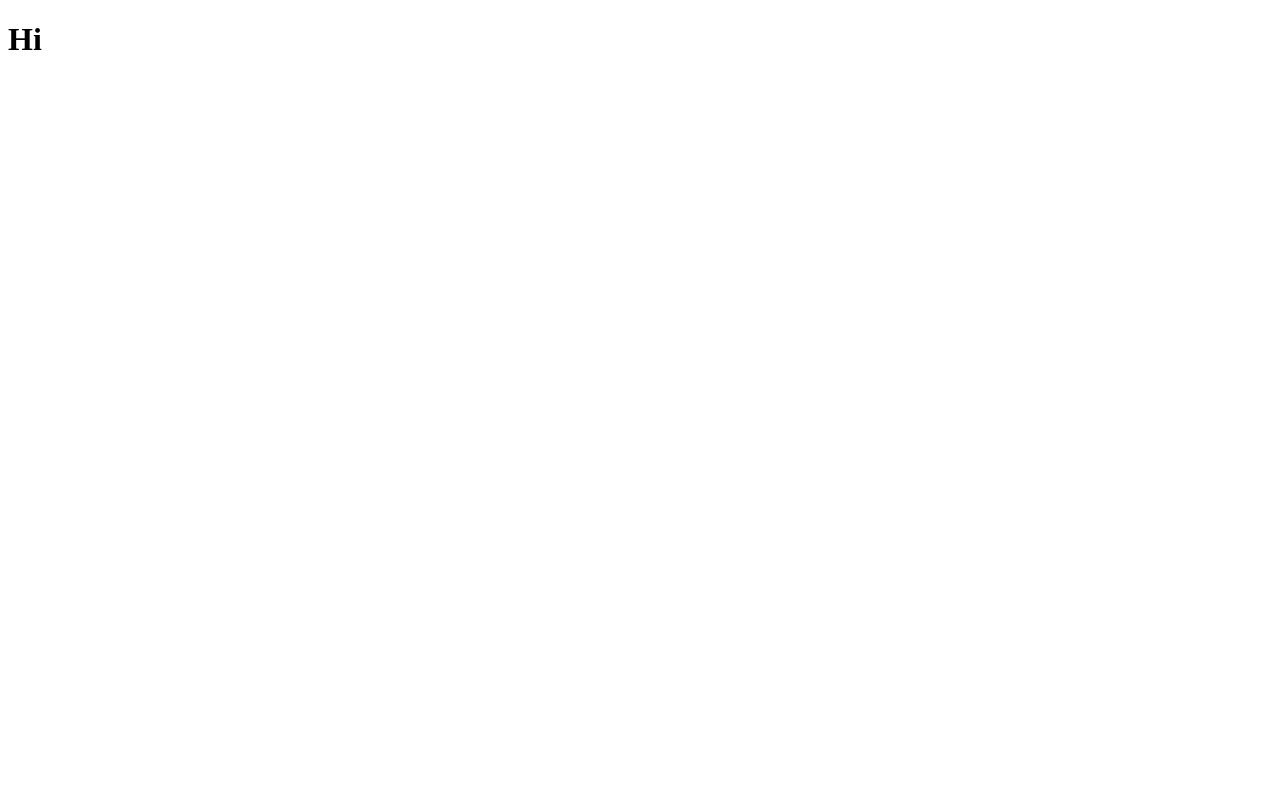
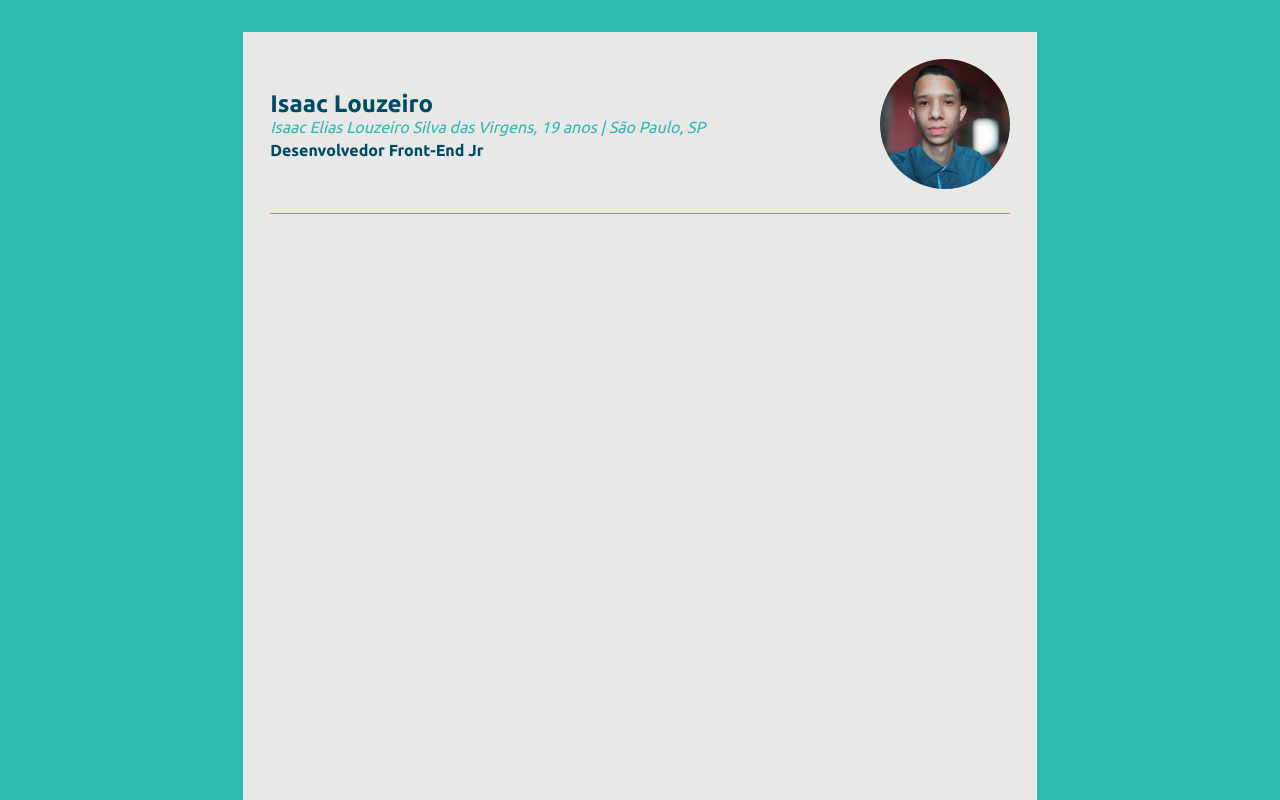
Before and after one commit to IsaacLouzeiro/resume, a Vue app: page / in a window 1280 px wide. Shown: the top 800 px of the page. Built offline with nearby package versions, Linux system fonts and the light colour scheme.

Commit message:
iniciando conteudo do header

```diff
--- a/public/index.html
+++ b/public/index.html
@@ -6,6 +6,11 @@
     <meta name="viewport" content="width=device-width,initial-scale=1.0">
     <link rel="icon" href="<%= BASE_URL %>favicon.ico">
     <title><%= htmlWebpackPlugin.options.title %></title>
+
+    <!-- Ubuntu font -->
+    <link rel="preconnect" href="https://fonts.googleapis.com">
+    <link rel="preconnect" href="https://fonts.gstatic.com" crossorigin>
+    <link href="https://fonts.googleapis.com/css2?family=Ubuntu:wght@400;500;700&display=swap" rel="stylesheet">
   </head>
   <body>
     <noscript>
--- a/src/App.vue
+++ b/src/App.vue
@@ -1,13 +1,57 @@
 <template>
-    <h1>Hi</h1>
+    <section id="paper">
+        <HeaderComp />
+    </section>
 </template>
 
 <script>
+import HeaderComp from './components/HeaderComp.vue';
+
 export default {
-    name: 'App'
+    name: 'App',
+    components: {
+        HeaderComp
+    }
 }
 </script>
 
 <style lang="scss">
+    @import './assets/sass/colors.scss';
 
+    * {
+        margin: 0;
+        padding: 0;
+        -moz-box-sizing: border-box;
+        -webkit-box-sizing: border-box;
+        box-sizing: border-box;
+        font-family: 'Ubuntu', sans-serif;
+    }
+
+    body, html, #app {
+        min-height: 100%;
+    }
+
+    #app {
+        background-color: $color3;
+        color: $color1;
+        padding: 2em 0;
+        display: flex;
+        justify-content: center;
+
+        @media only screen and (max-width: 794px) {
+            padding: 0;
+        }
+    }
+
+    #paper {
+        background-color: $color5;
+        width: 100%;
+        max-width: 794px;
+        height: 1123px;
+        padding: 1.7em;
+
+        @media only screen and (max-width: 650px) {
+            padding: 10px;
+        }
+    }
 </style>
--- /dev/null
+++ b/src/assets/sass/colors.scss
@@ -0,0 +1,6 @@
+$color1: #004B63;
+$color1-opaque: #004a63f8;
+$color2: #121212;
+$color3: #30B8B2;
+$color4: #FF7A4F;
+$color5: #E8E8E6;
--- /dev/null
+++ b/src/components/HeaderComp.vue
@@ -0,0 +1,62 @@
+<template>
+    <header>
+        <div class="details">
+            <h1>{{ nome }}</h1>
+            <span>{{ nomeCompleto }}, {{ idade }} | {{ local }}</span>
+            <h4>{{ profissao }}</h4>
+        </div>
+        <div class="image"></div>
+    </header>
+</template>
+
+<script>
+export default {
+    name: 'HeaderComp',
+    data() {
+        return {
+            nome: 'Isaac Louzeiro',
+            nomeCompleto: 'Isaac Elias Louzeiro Silva das Virgens',
+            idade: '19 anos',
+            local: 'São Paulo, SP',
+            profissao: 'Desenvolvedor Front-End Jr'
+        }
+    }
+}
+</script>
+
+<style lang="scss" scoped>
+    @import '../assets/sass/colors.scss';
+
+    header {
+        display: flex;
+        align-items: center;
+        justify-content: space-between;
+        padding-bottom: 1.5em;
+        border-bottom: 1px solid $color4;
+
+        .details {
+            span {
+                font-style: italic;
+                color: $color3;
+            }
+            h4 {
+                margin-top: 5px;
+            }
+        }
+
+        .image {
+            background-image: url('../assets/img/my-image.webp');
+            background-size: cover;
+            width: 130px;
+            height: 130px;
+            margin-left: 10px;
+            border-radius: 100%;
+
+            @media only screen and (max-width: 650px) {
+                width: 100px;
+                min-width: 100px;
+                height: 100px;
+            }
+        }
+    }
+</style>
```
Also changed, not shown: src/assets/img/my-image.webp (added).
